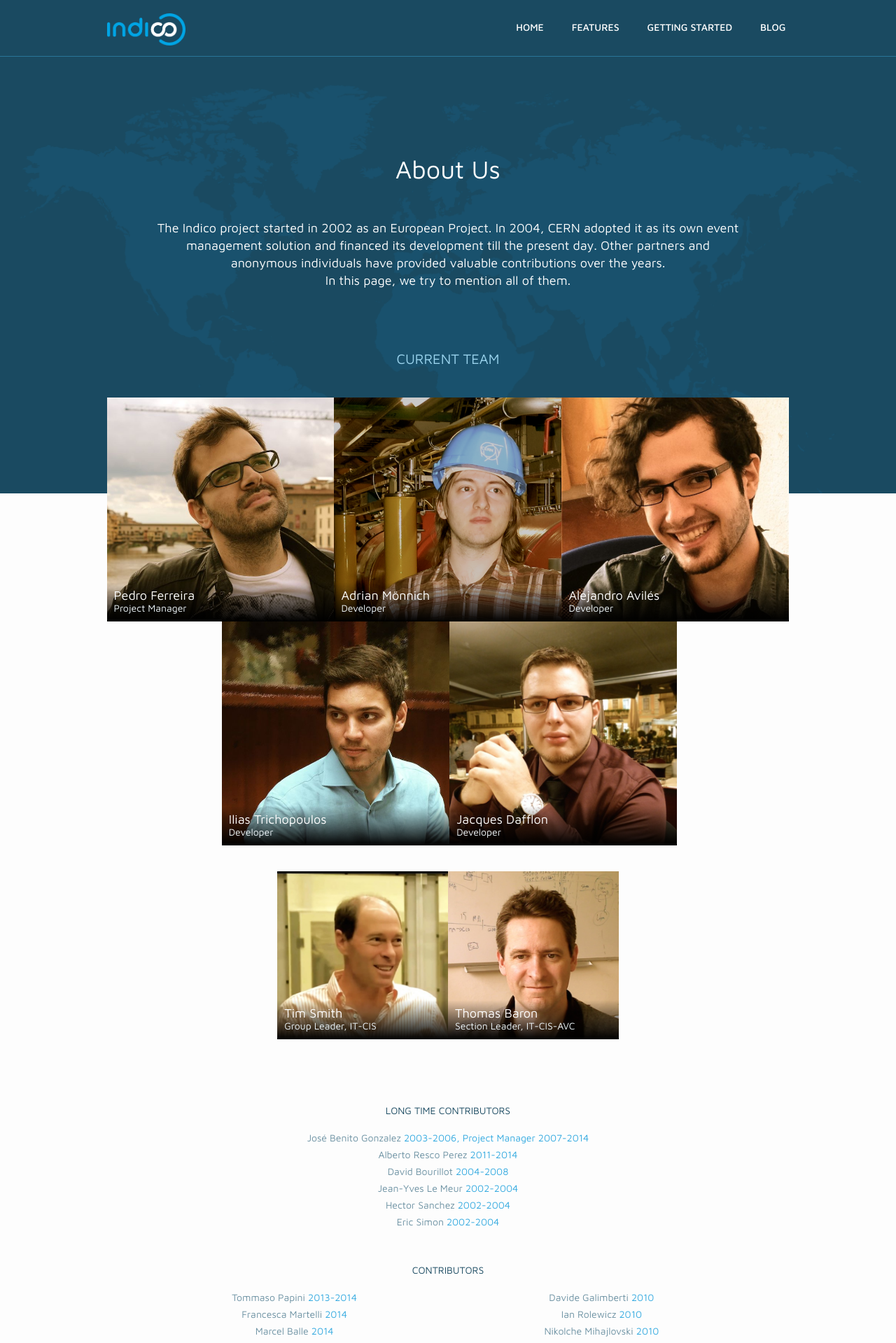
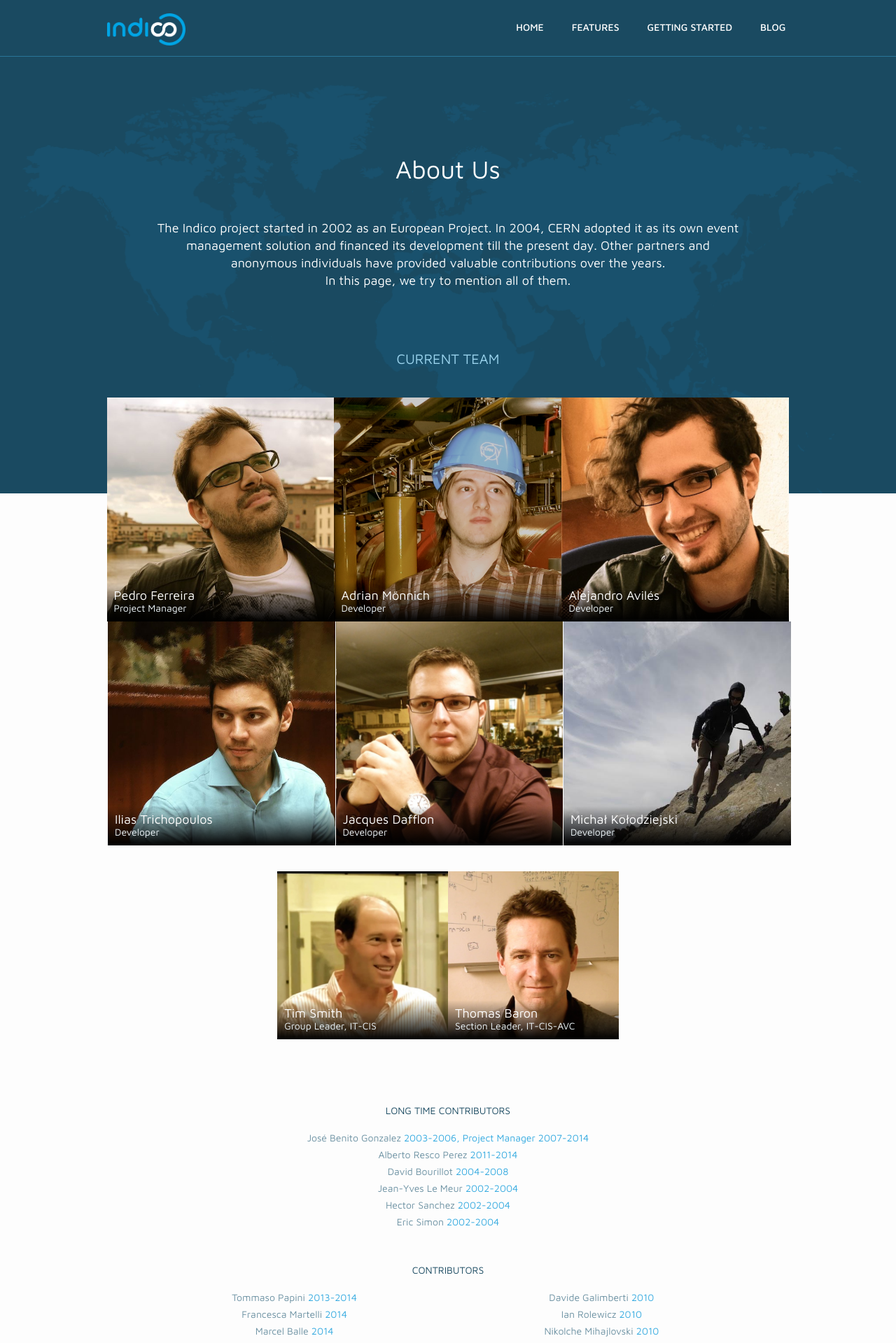
Before and after one commit to indico/indico.github.io, a Jekyll site: the page built from about_us.md, in a window 1280 px wide. Shown: the top 1919 px of the page at 70% size. Built offline with Jekyll 4.4.1, drawn with Linux system fonts in a browser that asks for light colours; nearby versions of some CDN libraries; comment, search, counter and statistics services are not loaded.

Commit message:
Welcome, Michal!

```diff
--- a/_layouts/about_us.html
+++ b/_layouts/about_us.html
@@ -43,6 +43,12 @@
                         <div class="team-member team-member-dev col-md-4 col-sm-6 col-xs-12 col-centered team-member-developer-5">
                             <div class="team-member-note">
                                 <div class="team-member-name">Jacques Dafflon</div>
+                                <div class="team-member-pos">Developer</div>
+                            </div>
+                        </div>
+                        <div class="team-member team-member-dev col-md-4 col-sm-6 col-xs-12 col-centered team-member-developer-6">
+                            <div class="team-member-note">
+                                <div class="team-member-name">Michał Kołodziejski</div>
                                 <div class="team-member-pos">Developer</div>
                             </div>
                         </div>
--- a/_sass/indico.scss
+++ b/_sass/indico.scss
@@ -1234,6 +1234,10 @@
         background-image: url('../img/people/jacquesdafflon.jpg');
     }
 
+    .team-member-developer-6 {
+        background-image: url('../img/people/michalkolodziejski.jpg');
+    }
+
     .team-member-leader-group {
         background-image: url('../img/people/timsmith.jpg');
     }
--- a/css/indico.css
+++ b/css/indico.css
@@ -1703,38 +1703,42 @@
   background-image: url("../img/people/jacquesdafflon.jpg");
 }
 /* line 1237, ../_sass/indico.scss */
+.about-team-grid .team-member-developer-6 {
+  background-image: url("../img/people/michalkolodziejski.jpg");
+}
+/* line 1241, ../_sass/indico.scss */
 .about-team-grid .team-member-leader-group {
   background-image: url("../img/people/timsmith.jpg");
 }
-/* line 1241, ../_sass/indico.scss */
+/* line 1245, ../_sass/indico.scss */
 .about-team-grid .team-member-leader-section {
   background-image: url("../img/people/thomasbaron.jpg");
 }
-/* line 1245, ../_sass/indico.scss */
+/* line 1249, ../_sass/indico.scss */
 .about-team-grid .team-leaders {
   margin-top: 30px;
 }
 
-/* line 1250, ../_sass/indico.scss */
+/* line 1254, ../_sass/indico.scss */
 .about-us-main-section {
   padding-top: calc(80 * 30px);
   text-align: center;
 }
 @media (min-width: 768px) {
-  /* line 1250, ../_sass/indico.scss */
+  /* line 1254, ../_sass/indico.scss */
   .about-us-main-section {
     padding-top: calc(37 * 30px);
   }
 }
 @media (min-width: 992px) {
-  /* line 1250, ../_sass/indico.scss */
+  /* line 1254, ../_sass/indico.scss */
   .about-us-main-section {
     padding-top: calc(25 * 30px);
     text-align: left;
   }
 }
 
-/* line 1264, ../_sass/indico.scss */
+/* line 1268, ../_sass/indico.scss */
 .contr-list {
   font-family: Maven Pro;
   font-weight: 400;
@@ -1743,24 +1747,24 @@
   margin-top: calc(2 * 30px);
 }
 @media (min-width: 768px) {
-  /* line 1264, ../_sass/indico.scss */
+  /* line 1268, ../_sass/indico.scss */
   .contr-list {
     margin-top: 30px;
   }
 }
-/* line 1275, ../_sass/indico.scss */
+/* line 1279, ../_sass/indico.scss */
 .contr-list h2.contr-list-header {
   color: #1A4A61;
   font-size: 14px;
   line-height: 24px;
 }
-/* line 1281, ../_sass/indico.scss */
+/* line 1285, ../_sass/indico.scss */
 .contr-list ul.contr-list-names {
   color: #6D92A3;
   list-style: none;
   margin-left: 0;
 }
-/* line 1286, ../_sass/indico.scss */
+/* line 1290, ../_sass/indico.scss */
 .contr-list ul.contr-list-names .contr-list-names-date {
   color: #34AAE0;
 }
```
Also changed, not shown: img/people/michalkolodziejski.jpg (added).
